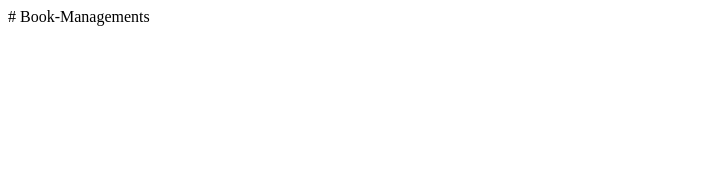
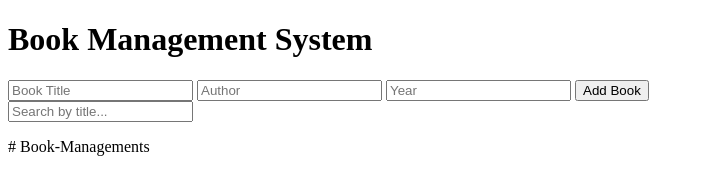
Before and after one commit to raviyadav1819/Book-Managements, a plain HTML site: page index.html in a window 1280 px wide. Shown: the whole page, without its empty margins (0-704 px from the left). Drawn offline with Linux system fonts and the light colour scheme.

Commit message:
Update index.html

```diff
--- a/index.html
+++ b/index.html
@@ -1 +1,29 @@
+<!DOCTYPE html>
+<html lang="en">
+<head>
+  <meta charset="UTF-8">
+  <meta name="viewport" content="width=device-width, initial-scale=1.0">
+  <title>Book Management</title>
+  <link rel="stylesheet" href="style.css">
+</head>
+<body>
+  <h1> Book Management System</h1>
+
+  <!-- Add Book Form -->
+  <div class="form-container">
+    <input type="text" id="title" placeholder="Book Title">
+    <input type="text" id="author" placeholder="Author">
+    <input type="number" id="year" placeholder="Year">
+    <button id="addBook">Add Book</button>
+  </div>
+
+  <!-- Search -->
+  <input type="text" id="search" placeholder="Search by title...">
+
+  <!-- Book List -->
+  <ul id="bookList"></ul>
+
+  <script src="script.js"></script>
+</body>
+</html>
 # Book-Managements
```
